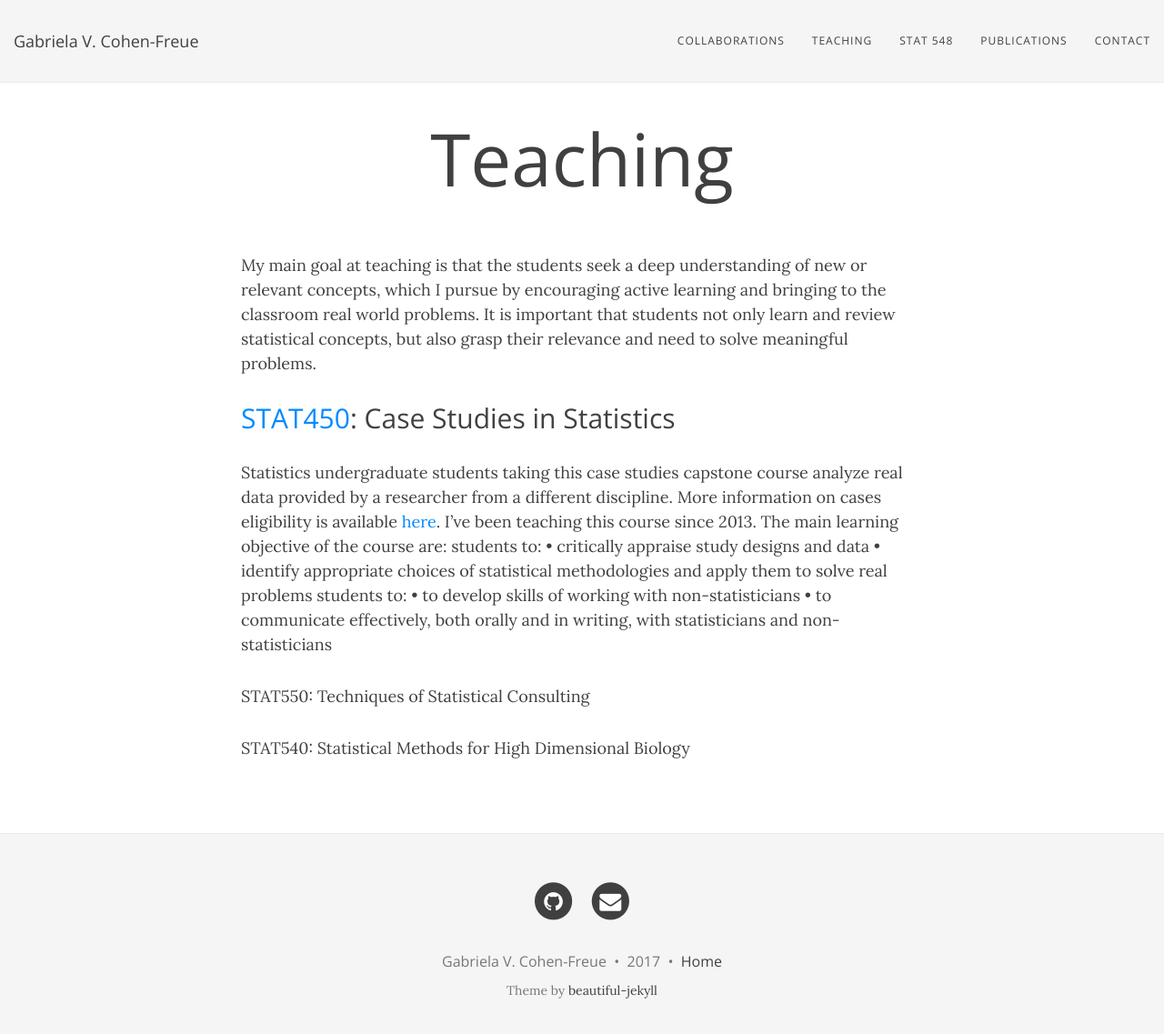
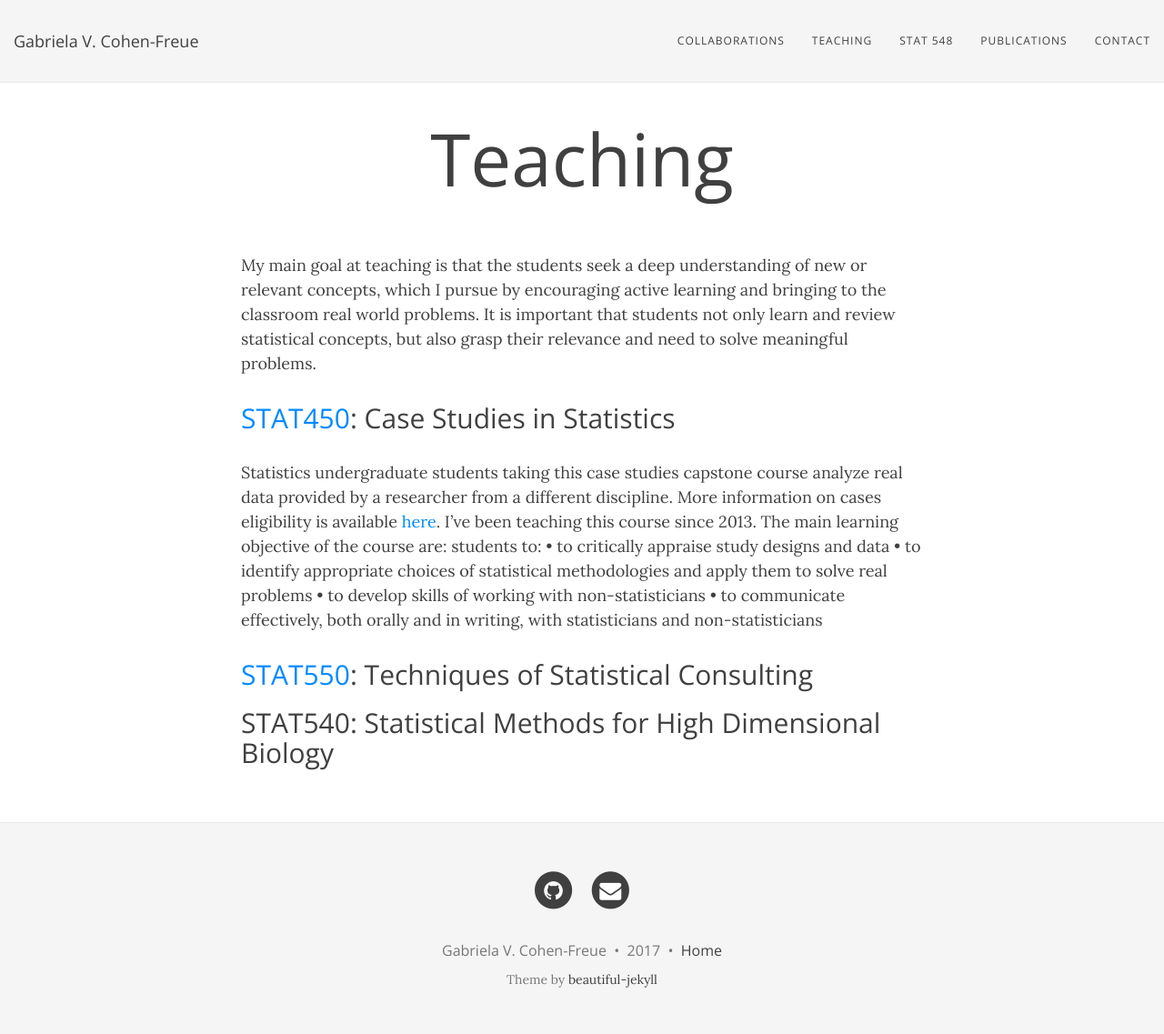
Before and after one commit to gcohenfr/gcohenfr.github.io, a Jekyll site: the page built from teach.md, in a window 1280 px wide and 1150 px high. Shown: the top 1137 px of the window at 91% size. Built offline with Jekyll 4.4.1, drawn with Linux system fonts in a browser that asks for light colours; nearby versions of some CDN libraries.

Commit message:
update Teaching

```diff
--- a/teach.md
+++ b/teach.md
@@ -9,12 +9,11 @@ My main goal at teaching is that the students seek a deep understanding of new o
 ## [STAT450](https://courses.students.ubc.ca/cs/main?pname=subjarea&tname=subjareas&req=3&dept=STAT&course=450): Case Studies in Statistics
 
 Statistics undergraduate students taking this case studies capstone course analyze real data provided by a researcher from a different discipline. More information on cases eligibility is available [here](https://www.stat.ubc.ca/how-can-you-get-help-your-data). I've been teaching this course since 2013. The main learning objective of the course are: students to:
-•	critically appraise study designs and data
-•	identify appropriate choices of statistical methodologies and apply them to solve real problems
-students to:
+•	to critically appraise study designs and data
+•	to identify appropriate choices of statistical methodologies and apply them to solve real problems
 •	to develop skills of working with non-statisticians
 •	to communicate effectively, both orally and in writing, with statisticians and non-statisticians
 
-STAT550: Techniques of Statistical Consulting
+## [STAT550](https://courses.students.ubc.ca/cs/main?pname=subjarea&tname=subjareas&req=3&dept=STAT&course=550): Techniques of Statistical Consulting
 
-STAT540: Statistical Methods for High Dimensional Biology
+## STAT540: Statistical Methods for High Dimensional Biology
```
